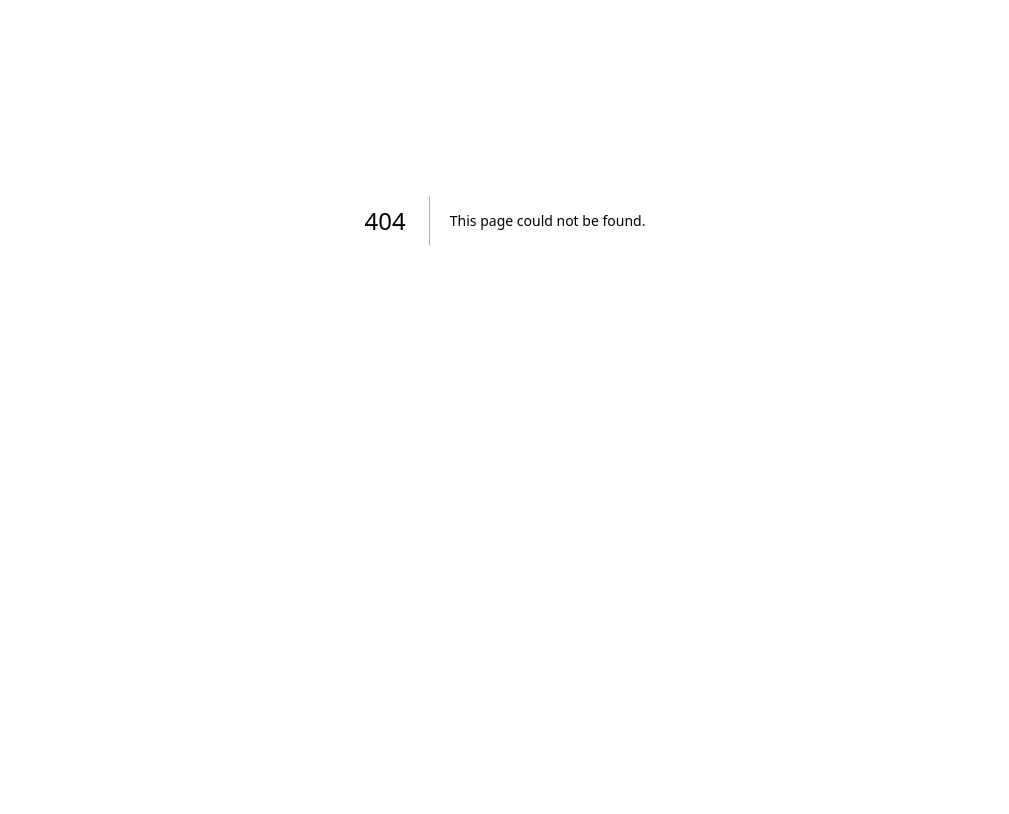
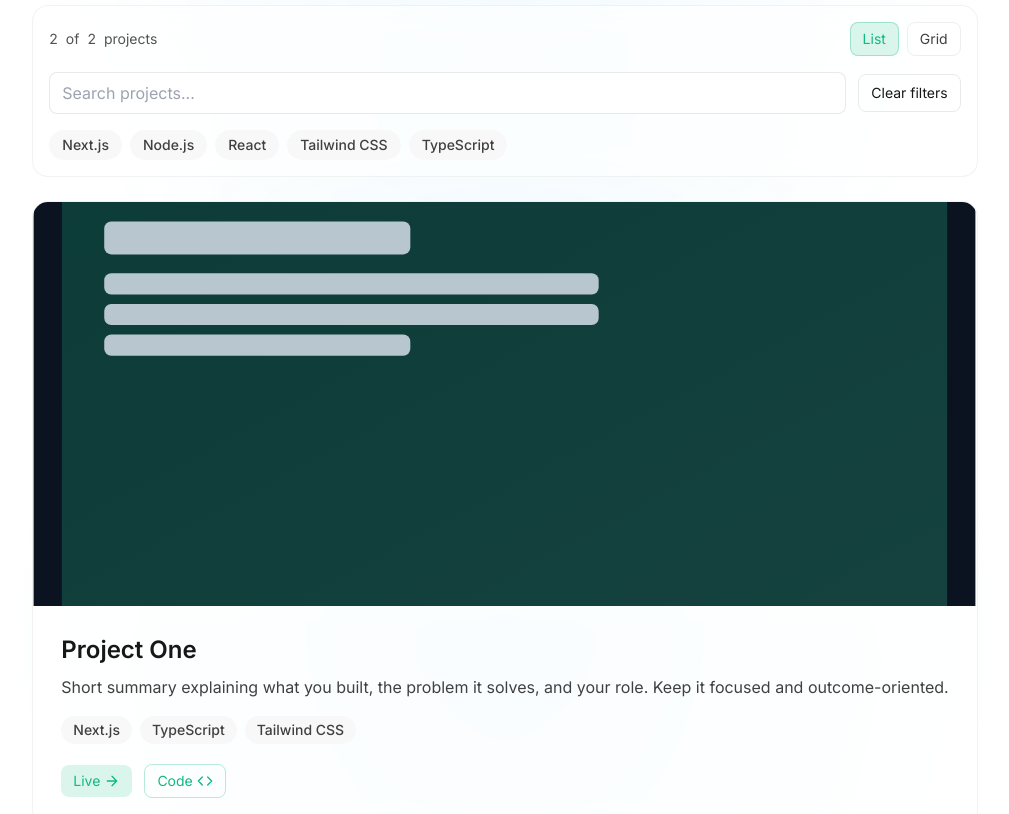
Before and after one commit to webeet-io/_onboarding_portfolio_template, a Next.js app: page /projects in a window 1280 px wide. Before the commit this address had no page. Shown: the part 180-994 px from the top of the page, without its empty margins (135-1144 px from the left). Before the commit the page ends 800 px from the top, so only its background shows below. Built offline with nearby package versions, Linux system fonts and the light colour scheme.

Commit message:
with projects page

```diff
--- a/src/app/page.tsx
+++ b/src/app/page.tsx
@@ -1,10 +1,13 @@
 import Image from 'next/image';
+import Link from 'next/link';
 import { Header } from '../components/Header';
 import { Footer } from '../components/Footer';
 import { ProfileCard } from '../components/ProfileCard';
 import { ProjectCard } from '../components/ProjectCard';
+import { CvCard } from '../components/CvCard';
 import { profile } from '../data/profile';
 import { projects } from '../data/projects';
+import { cvArticles } from '../data/cv';
 
 export default function HomePage() {
   return (
@@ -69,12 +72,27 @@ export default function HomePage() {
           </div>
         </section>
 
-        <section id="projects" className="container-grid pt-10 sm:pt-14 pb-16">
-          <h2 className="section-title">Projects</h2>
+        <section id="projects" className="container-grid pt-10 sm:pt-14">
+          <div className="flex items-end justify-between gap-4">
+            <h2 className="section-title">Projects</h2>
+            <Link href="/projects" className="text-brand hover:underline text-sm">View all</Link>
+          </div>
           <div className="mt-5 grid grid-cols-1 sm:grid-cols-2 gap-5">
-            {projects.map((p) => (
+            {projects.slice(0, 4).map((p) => (
               <ProjectCard key={p.title} project={p} />)
             )}
+          </div>
+        </section>
+
+        <section id="cv" className="container-grid pt-10 sm:pt-14 pb-16">
+          <div className="flex items-end justify-between gap-4">
+            <h2 className="section-title">Experience</h2>
+            <Link href="/resume" className="text-brand hover:underline text-sm">View full CV</Link>
+          </div>
+          <div className="mt-5 grid grid-cols-1 sm:grid-cols-2 gap-5">
+            {cvArticles.slice(0, 4).map((item) => (
+              <CvCard key={`${item.title}-${item.org ?? ''}`} item={item} />
+            ))}
           </div>
         </section>
       </div>
--- /dev/null
+++ b/src/app/projects/page.tsx
@@ -0,0 +1,21 @@
+import Link from 'next/link';
+import { Header } from '../../components/Header';
+import { Footer } from '../../components/Footer';
+import { projects } from '../../data/projects';
+import { ProjectsBrowser } from '../../components/ProjectsBrowser';
+
+export default function ProjectsPage() {
+  return (
+    <main className="min-h-screen flex flex-col">
+      <Header />
+      <section className="container-grid py-10 sm:py-14 flex-1">
+        <div className="flex items-center justify-between gap-4">
+          <h1 className="section-title">Projects</h1>
+          <Link href="/" className="text-brand hover:underline">Home</Link>
+        </div>
+        <ProjectsBrowser projects={projects} />
+      </section>
+      <Footer />
+    </main>
+  );
+}
--- /dev/null
+++ b/src/components/CvCard.tsx
@@ -0,0 +1,29 @@
+import { type CvArticle } from '../data/cv';
+
+export function CvCard({ item }: { item: CvArticle }) {
+  return (
+    <article className="card p-5 md:p-6">
+      <div className="flex flex-wrap items-baseline justify-between gap-2">
+        <h3 className="text-lg font-semibold">{item.title}</h3>
+        {item.period && (
+          <span className="text-xs text-neutral-500 dark:text-neutral-400">{item.period}</span>
+        )}
+      </div>
+      {(item.org || item.location) && (
+        <p className="mt-1 text-sm text-neutral-600 dark:text-neutral-300">{[item.org, item.location].filter(Boolean).join(' · ')}</p>
+      )}
+      <ul className="mt-3 list-disc pl-5 space-y-1 text-sm">
+        {item.bullets.map((b, i) => (
+          <li key={i}>{b}</li>
+        ))}
+      </ul>
+      {item.tags && item.tags.length > 0 && (
+        <div className="mt-3 flex flex-wrap gap-2">
+          {item.tags.map((t) => (
+            <span key={t} className="badge">{t}</span>
+          ))}
+        </div>
+      )}
+    </article>
+  );
+}
--- a/src/components/Header.tsx
+++ b/src/components/Header.tsx
@@ -16,8 +16,9 @@ export function Header() {
           <span className="font-semibold">{profile.name}</span>
         </Link>
         <nav className="flex items-center gap-4 text-sm">
-          <a href="#projects" className="hover:underline">Projects</a>
-          <a href={profile.resumeUrl} className="hover:underline" target="_blank" rel="noreferrer noopener">Resume</a>
+          <Link href="/" className="hover:underline">Home</Link>
+          <Link href="/projects" className="hover:underline">Projects</Link>
+          <Link href={profile.resumeUrl} className="hover:underline">Resume</Link>
           <button
             onClick={toggleDark}
             className="p-2 rounded-lg hover:bg-neutral-100 dark:hover:bg-neutral-800 transition-colors"
--- /dev/null
+++ b/src/components/ProjectCardLarge.tsx
@@ -0,0 +1,55 @@
+import Image from 'next/image';
+import { type Project } from '../data/projects';
+
+export function ProjectCardLarge({ project }: { project: Project }) {
+  return (
+    <article className="card overflow-hidden group">
+      <div className="relative aspect-[16/9] sm:aspect-[21/9] overflow-hidden">
+        <Image
+          src={project.image}
+          alt={project.title}
+          fill
+          className="object-cover project-image transition-transform duration-500 ease-out group-hover:scale-105"
+          sizes="(max-width: 640px) 100vw, (max-width: 1024px) 80vw, 1000px"
+        />
+      </div>
+      <div className="p-6 sm:p-7">
+        <h3 className="text-xl sm:text-2xl font-semibold">{project.title}</h3>
+        <p className="mt-2 text-neutral-700 dark:text-neutral-300 leading-relaxed">{project.description}</p>
+        <div className="mt-4 flex flex-wrap gap-2">
+          {project.tags.map((tag) => (
+            <span key={tag} className="badge">{tag}</span>
+          ))}
+        </div>
+        <div className="mt-5 flex items-center gap-3 text-sm">
+          {project.link && (
+            <a
+              className="inline-flex items-center gap-1 rounded-lg px-3 py-1.5 bg-brand/15 text-brand hover:bg-brand/20 active:bg-brand/25 transition-colors"
+              href={project.link}
+              target="_blank"
+              rel="noreferrer noopener"
+            >
+              Live
+              <svg className="w-4 h-4" fill="none" stroke="currentColor" viewBox="0 0 24 24">
+                <path strokeLinecap="round" strokeLinejoin="round" strokeWidth={2} d="M5 12h14M12 5l7 7-7 7" />
+              </svg>
+            </a>
+          )}
+          {project.repo && (
+            <a
+              className="inline-flex items-center gap-1 rounded-lg px-3 py-1.5 border border-brand/30 text-brand hover:bg-brand/10 active:bg-brand/15 transition-colors"
+              href={project.repo}
+              target="_blank"
+              rel="noreferrer noopener"
+            >
+              Code
+              <svg className="w-4 h-4" fill="none" stroke="currentColor" viewBox="0 0 24 24">
+                <path strokeLinecap="round" strokeLinejoin="round" strokeWidth={2} d="M16 18l6-6-6-6M8 6l-6 6 6 6" />
+              </svg>
+            </a>
+          )}
+        </div>
+      </div>
+    </article>
+  );
+}
--- /dev/null
+++ b/src/components/ProjectsBrowser.tsx
@@ -0,0 +1,133 @@
+'use client';
+
+import { useMemo, useState } from 'react';
+import clsx from 'clsx';
+import { type Project } from '../data/projects';
+import { ProjectCardLarge } from './ProjectCardLarge';
+
+type Props = {
+  projects: Project[];
+};
+
+export function ProjectsBrowser({ projects }: Props) {
+  const [query, setQuery] = useState('');
+  const [selectedTags, setSelectedTags] = useState<string[]>([]);
+  const [layout, setLayout] = useState<'list' | 'grid'>('list');
+
+  const allTags = useMemo(() => {
+    const set = new Set<string>();
+    projects.forEach((p) => p.tags.forEach((t) => set.add(t)));
+    return Array.from(set).sort((a, b) => a.localeCompare(b));
+  }, [projects]);
+
+  const filtered = useMemo(() => {
+    const q = query.trim().toLowerCase();
+    return projects.filter((p) => {
+      const matchesQuery = q
+        ? p.title.toLowerCase().includes(q) || p.description.toLowerCase().includes(q)
+        : true;
+      const matchesTags = selectedTags.length
+        ? selectedTags.every((t) => p.tags.includes(t))
+        : true;
+      return matchesQuery && matchesTags;
+    });
+  }, [projects, query, selectedTags]);
+
+  const toggleTag = (tag: string) => {
+    setSelectedTags((prev) =>
+      prev.includes(tag) ? prev.filter((t) => t !== tag) : [...prev, tag]
+    );
+  };
+
+  const clearFilters = () => {
+    setQuery('');
+    setSelectedTags([]);
+  };
+
+  return (
+    <div className="mt-6">
+      {/* Controls */}
+      <div className="card p-4 flex flex-col gap-4">
+        <div className="flex flex-col sm:flex-row sm:items-center gap-3 justify-between">
+          <div className="flex items-center gap-2 text-sm text-neutral-600 dark:text-neutral-300">
+            <span>{filtered.length}</span>
+            <span>of</span>
+            <span>{projects.length}</span>
+            <span>projects</span>
+          </div>
+          <div className="flex items-center gap-2 self-start sm:self-auto">
+            <button
+              className={clsx(
+                'rounded-lg px-3 py-1.5 text-sm transition-colors border',
+                layout === 'list'
+                  ? 'bg-brand/15 text-brand border-brand/30'
+                  : 'text-neutral-700 dark:text-neutral-200 border-neutral-300/40 dark:border-neutral-700/50 hover:bg-neutral-100/40 dark:hover:bg-neutral-800/40'
+              )}
+              onClick={() => setLayout('list')}
+            >
+              List
+            </button>
+            <button
+              className={clsx(
+                'rounded-lg px-3 py-1.5 text-sm transition-colors border',
+                layout === 'grid'
+                  ? 'bg-brand/15 text-brand border-brand/30'
+                  : 'text-neutral-700 dark:text-neutral-200 border-neutral-300/40 dark:border-neutral-700/50 hover:bg-neutral-100/40 dark:hover:bg-neutral-800/40'
+              )}
+              onClick={() => setLayout('grid')}
+            >
+              Grid
+            </button>
+          </div>
+        </div>
+
+        <div className="flex flex-col md:flex-row md:items-center gap-3">
+          <div className="flex-1">
+            <input
+              value={query}
+              onChange={(e) => setQuery(e.target.value)}
+              placeholder="Search projects..."
+              className="w-full rounded-lg border border-neutral-300/50 dark:border-neutral-700/60 bg-white/60 dark:bg-neutral-900/50 backdrop-blur px-3 py-2 outline-none focus:ring-2 focus:ring-brand/40"
+            />
+          </div>
+          <button
+            className="rounded-lg px-3 py-2 text-sm border border-neutral-300/50 dark:border-neutral-700/60 hover:bg-neutral-100/40 dark:hover:bg-neutral-800/40"
+            onClick={clearFilters}
+          >
+            Clear filters
+          </button>
+        </div>
+
+        {/* Tag filters */}
+        <div className="flex flex-wrap gap-2">
+          {allTags.map((tag) => (
+            <button
+              key={tag}
+              onClick={() => toggleTag(tag)}
+              className={clsx(
+                'badge transition-colors border',
+                selectedTags.includes(tag)
+                  ? 'bg-brand/20 text-brand border-brand/30'
+                  : 'bg-neutral-100/70 dark:bg-neutral-800/60 text-neutral-700 dark:text-neutral-200 border-transparent hover:bg-neutral-200/60 dark:hover:bg-neutral-700/60'
+              )}
+            >
+              {tag}
+            </button>
+          ))}
+        </div>
+      </div>
+
+      {/* Results */}
+      <div
+        className={clsx(
+          'mt-6 grid gap-6',
+          layout === 'grid' ? 'grid-cols-1 md:grid-cols-2' : 'grid-cols-1'
+        )}
+      >
+        {filtered.map((p) => (
+          <ProjectCardLarge key={p.title} project={p} />
+        ))}
+      </div>
+    </div>
+  );
+}
```
